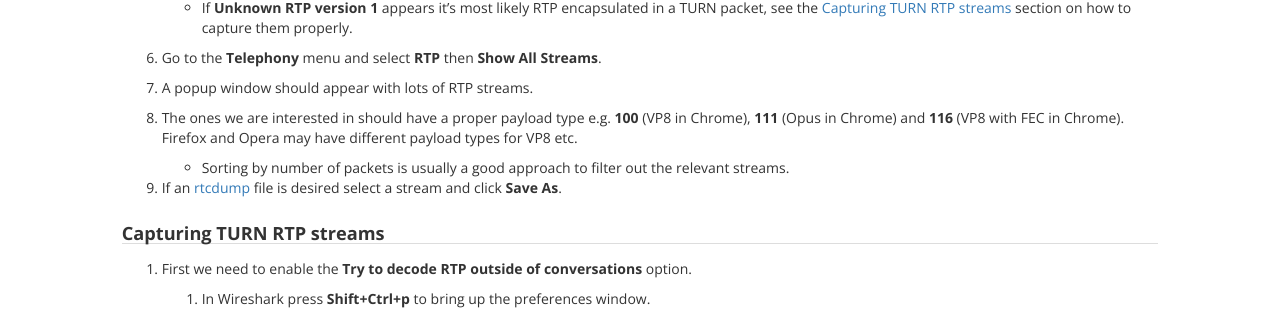
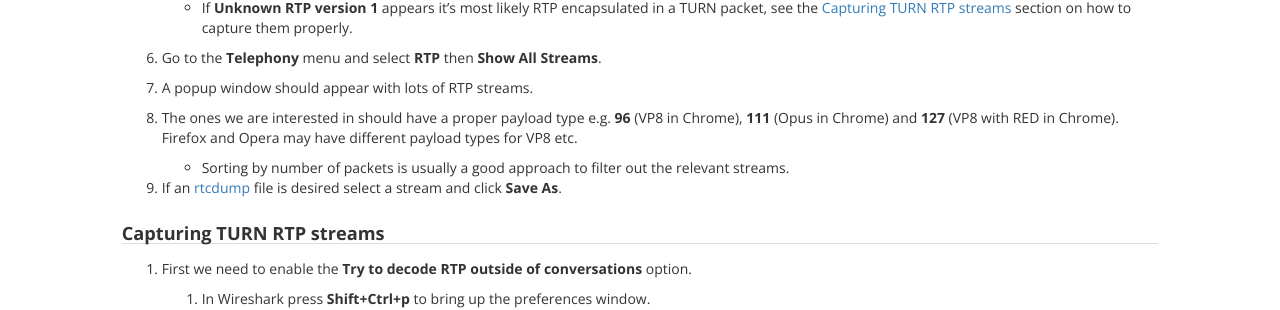
Before and after one commit to webrtc/webrtc-org, a Jekyll site: the page built from testing/wireshark/index.md, in a window 1280 px wide and 900 px high, scrolled down 447 px. Shown: the part 152-462 px from the top of the window. Built offline with Jekyll 4.4.1, drawn with Linux system fonts in a browser that asks for light colours; nearby versions of some CDN libraries.

Commit message:
update example payload types
chrome changed video payload types a while ago

```diff
--- a/testing/wireshark/index.md
+++ b/testing/wireshark/index.md
@@ -51,8 +51,8 @@ well, more info can be found [here][3].
   7. A popup window should appear with lots of RTP streams.
 
   8. The ones we are interested in should have a proper payload type e.g.
-     **100** (VP8 in Chrome), **111** (Opus in Chrome) and **116** (VP8 with
-     FEC in Chrome). Firefox and Opera may have different payload types for
+     **96** (VP8 in Chrome), **111** (Opus in Chrome) and **127** (VP8 with
+     RED in Chrome). Firefox and Opera may have different payload types for
      VP8 etc.
 
      * Sorting by number of packets is usually a good approach to filter out
```
